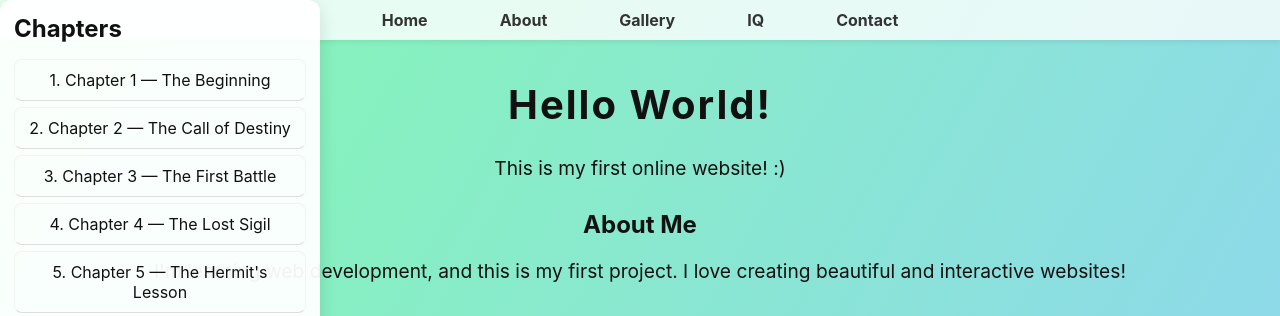
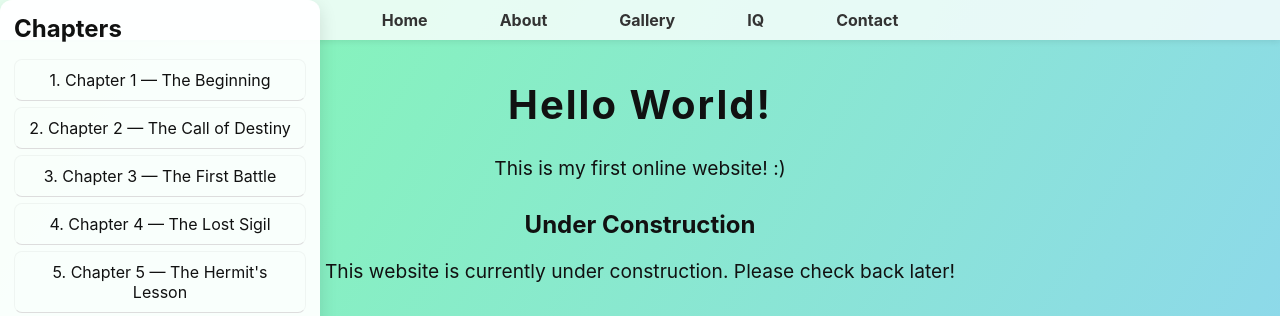
Before and after one commit to PRAJWAL-Singh-linux/My-1linux, a plain HTML site: page index.html in a window 1280 px wide. Shown: the top 316 px of the page. Drawn offline with Linux system fonts and the light colour scheme.

Commit message:
Update index.html

```diff
--- a/index.html
+++ b/index.html
@@ -21,6 +21,12 @@
   <!-- Animated Welcome Text -->
   <h1 class="animated-text">Hello World!</h1>
   <p>This is my first online website! :)</p>
+  <!-- Under construction -->
+  <div class="under-construction">
+    <h2>Under Construction</h2>
+    <p>This website is currently under construction. Please check back later!</p>
+  </div>
+
 
   <!-- About Section -->
   <section id="about">
```
